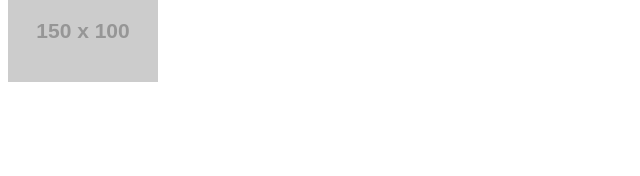
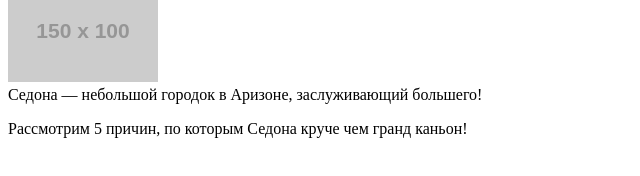
Before and after one commit to DimaKabanov/128489-sedona, a website: page index.html in a window 1280 px wide. Shown: the part 252-428 px from the top of the page, without its empty margins (0-640 px from the left). Drawn offline with Linux system fonts and the light colour scheme; placeholder pictures from the web are drawn by us.

Commit message:
Сделал разметку заголовка и первого абзаца блока преимуществ

```diff
--- a/index.html
+++ b/index.html
@@ -27,6 +27,12 @@
       <div class="main-content__main-img">
         <img src="http://placehold.it/150x100" width="150" height="100" alt="Sedona">
       </div>
+      <section class="advages">
+        <div class="advanges__wrapper">
+          <div class="advanges__title">Седона — небольшой городок в Аризоне, заслуживающий большего!</div>
+          <p>Рассмотрим 5 причин, по которым Седона круче чем гранд каньон!</p>
+        </div>
+      </section>
     </div>
 
   </body>
```
